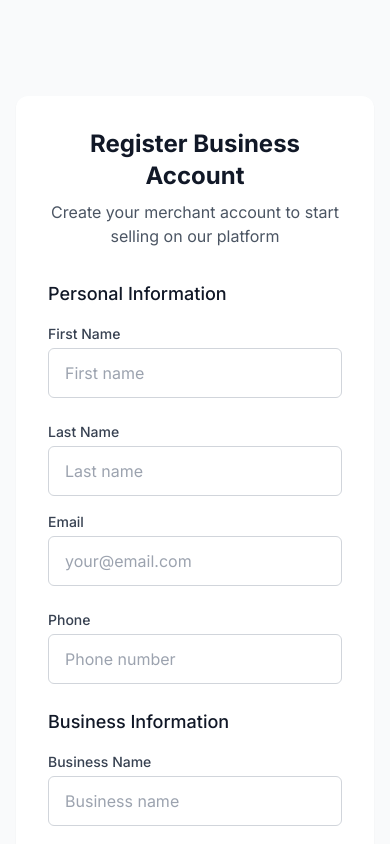
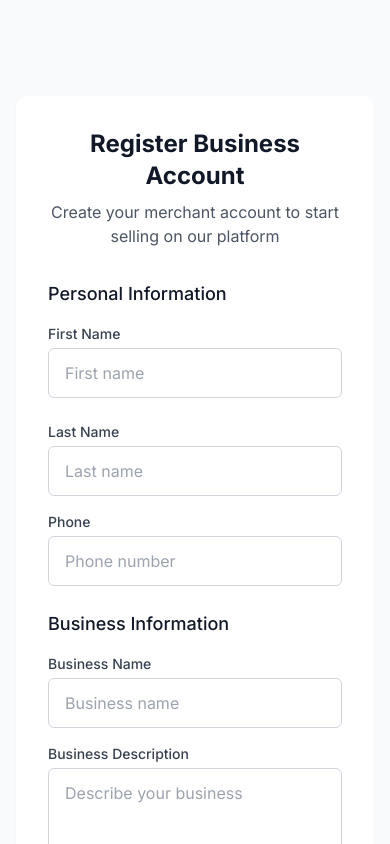
Before and after one commit to ojshav/Ecommerce, a React (Vite) app: page /register-business in a window 390 px wide. Shown: the top 844 px of the page. Built offline with nearby package versions, Linux system fonts and the light colour scheme; no server answers.

Commit message:
Remove email field from RegisterBusiness component and adjust layout for phone input

```diff
--- a/src/pages/auth/RegisterBusiness.tsx
+++ b/src/pages/auth/RegisterBusiness.tsx
@@ -9,7 +9,6 @@ const RegisterBusiness: React.FC = () => {
     // User details
     first_name: '',
     last_name: '',
-    email: '',
     phone: '',
     password: '',
     confirm_password: '',
@@ -163,23 +162,6 @@ const RegisterBusiness: React.FC = () => {
                   </div>
                 </div>
 
-                <div className="grid grid-cols-1 md:grid-cols-2 gap-6">
-                  <div>
-                    <label htmlFor="email" className="block text-sm font-medium text-gray-700 mb-1">
-                      Email
-                    </label>
-                    <input
-                      id="email"
-                      name="email"
-                      type="email"
-                      value={formData.email}
-                      onChange={handleChange}
-                      required
-                      className="w-full px-4 py-3 border border-gray-300 rounded-md focus:outline-none focus:ring-2 focus:ring-primary-500 focus:border-transparent"
-                      placeholder="your@email.com"
-                    />
-                  </div>
-
                 <div>
                   <label htmlFor="phone" className="block text-sm font-medium text-gray-700 mb-1">
                     Phone
@@ -194,7 +176,6 @@ const RegisterBusiness: React.FC = () => {
                     className="w-full px-4 py-3 border border-gray-300 rounded-md focus:outline-none focus:ring-2 focus:ring-primary-500 focus:border-transparent"
                     placeholder="Phone number"
                   />
-                  </div>
                 </div>
               </div>
 
```
Lines whose indentation alone changed are shown as unchanged.
